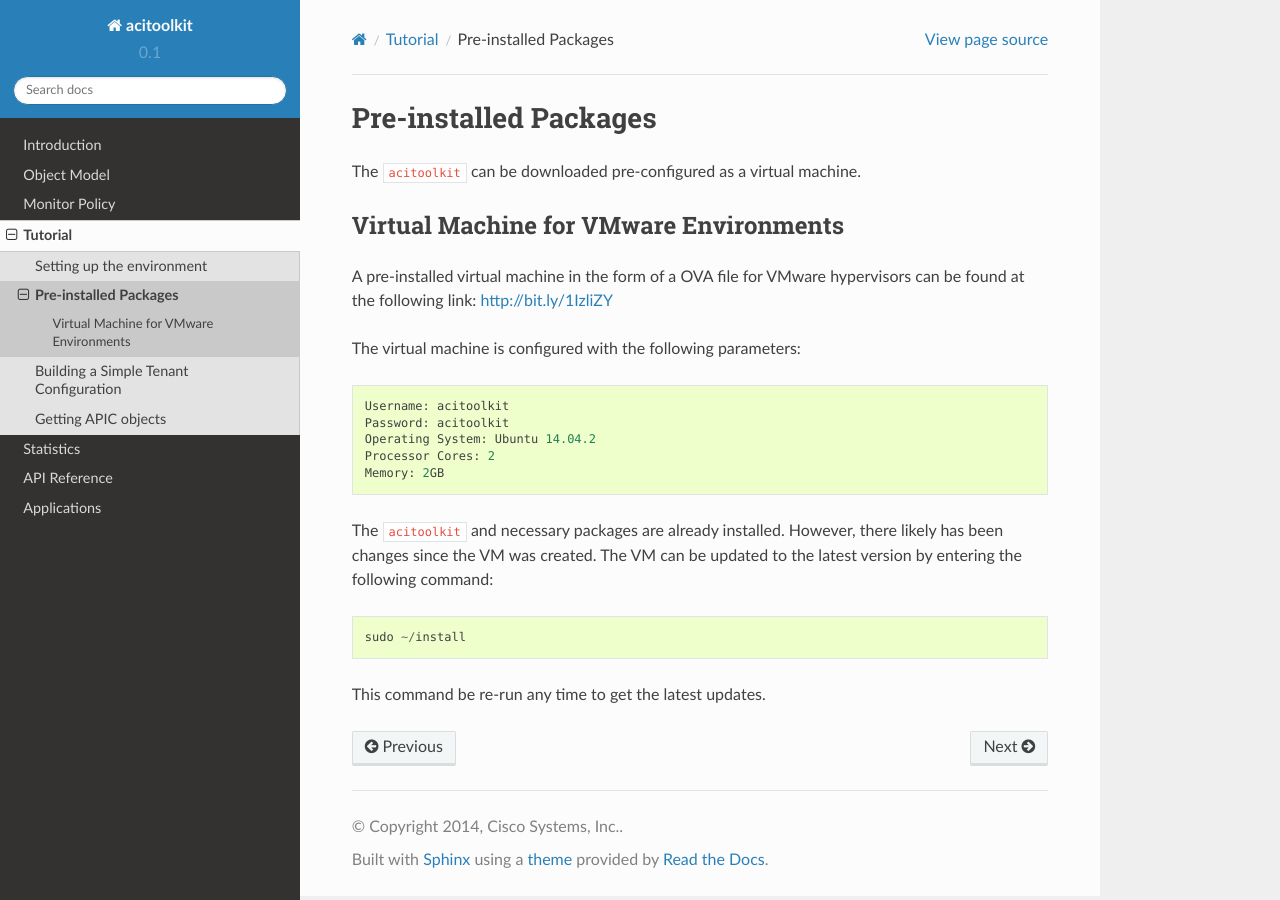
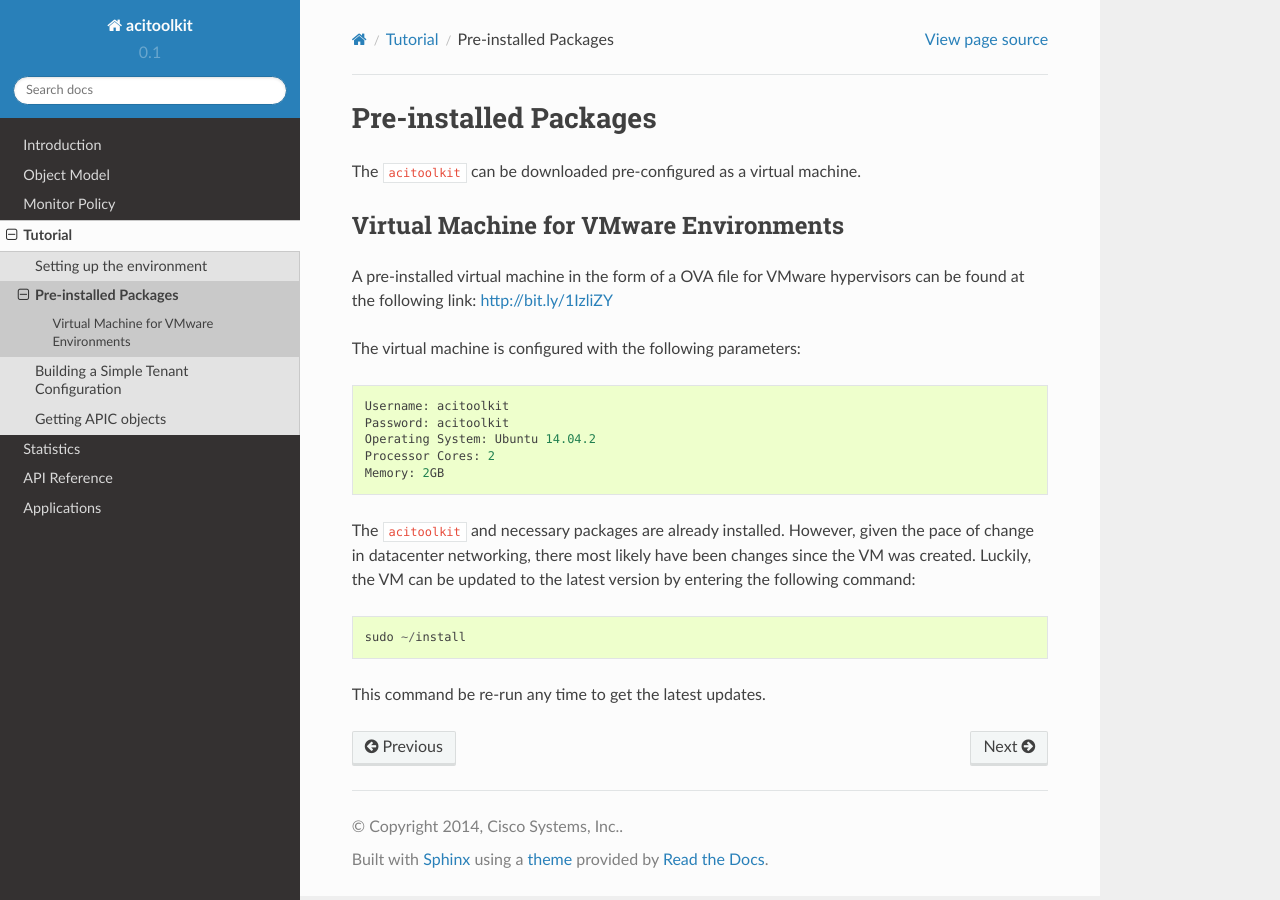
Before and after one commit to datacenter/acitoolkit, a Sphinx documentation site: the page built from docs/source/tutorialpackages.rst, in a window 1280 px wide. Built offline with Sphinx 7.4.7 and the Read the Docs theme 2.0.0, drawn with Linux system fonts in a browser that asks for light colours.

Commit message:
wordsmithing

```diff
--- a/docs/source/tutorialpackages.rst
+++ b/docs/source/tutorialpackages.rst
@@ -17,9 +17,10 @@ The virtual machine is configured with the following parameters::
     Processor Cores: 2
     Memory: 2GB
 
-The ``acitoolkit`` and necessary packages are already installed. However, there
-likely has been changes since the VM was created. The VM can be updated to the
-latest version by entering the following command::
+The ``acitoolkit`` and necessary packages are already installed. However, given
+the pace of change in datacenter networking, there most likely have been changes
+since the VM was created. Luckily, the VM can be updated to the latest version
+by entering the following command::
 
     sudo ~/install
 
```
